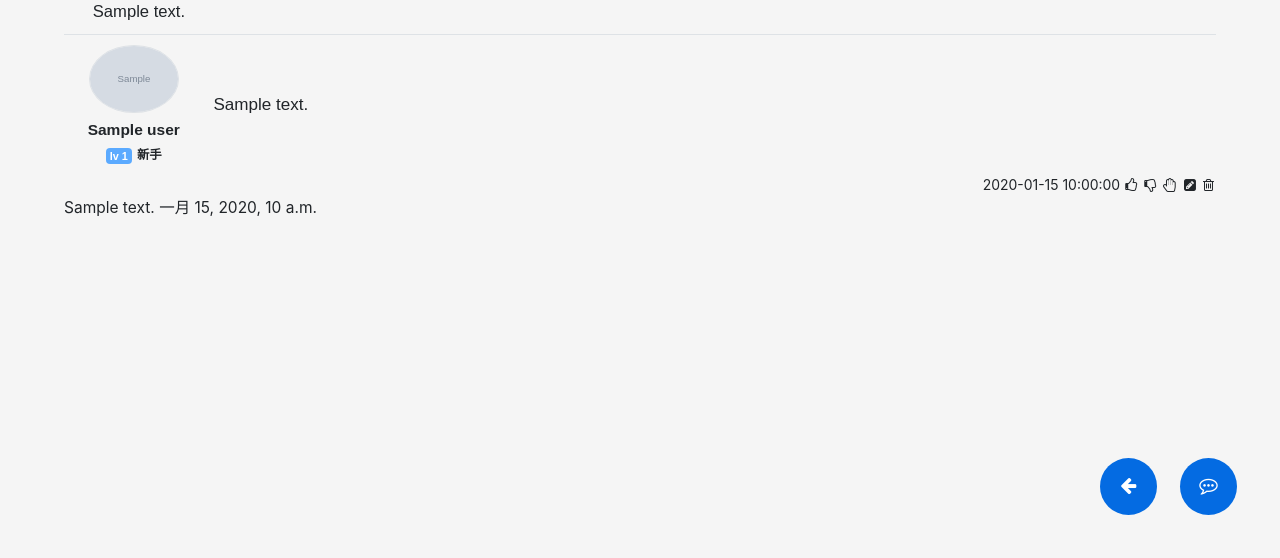
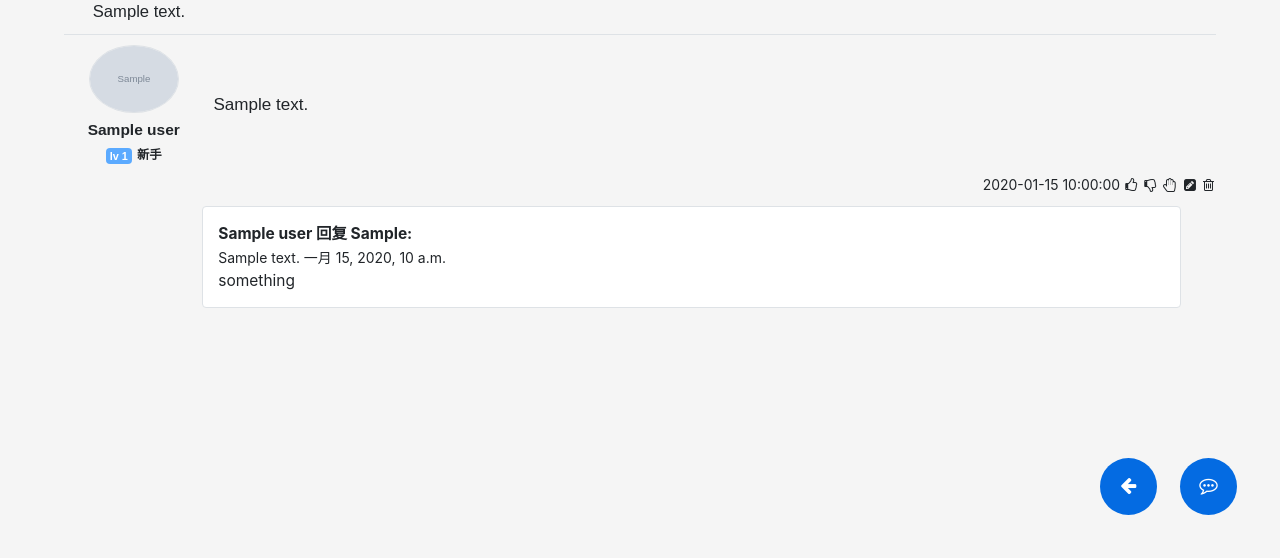
Before and after one commit to lucieniii/rgStuForum, a Django app: template forum/templates/forum/PostContent.html in a window 1280 px wide. Shown: the part 242-800 px from the top of the page. Run offline with Django 3.2, Linux system fonts and the light colour scheme; tables that the repository leaves empty hold one stand-in row (values such as "Sample post"); the template is opened without the code that fills it: values that come from a table or form of the project are taken from there, most other values are stand-ins (such as "Sample title", 1, 10 or a date in 2020); grey boxes marked "Sample" are stand-in pictures; some libraries are stand-ins or nearby versions.

Commit message:
update comment

```diff
--- a/forum/templates/forum/PostContent.html
+++ b/forum/templates/forum/PostContent.html
@@ -112,12 +112,28 @@
                         <i class="fa fa-trash-o" style="margin-left: 5px; padding-right: 2px"></i>
                     </div>
                 </div>
-                {% for subcomments in comment.1 %}
-                    <div>
-                        {{ subcomments.content }}
-                        {{ subcomments.created }}
+                {% if  comment.1|length  > 0 %}
+                    <div class="border rounded sub-comment"
+                         style="margin: 10px 3% 10px 12%; padding: 10px; background-color: rgb(255,255,255)">
+                        {% for subcomments in comment.1 %}
+                            <div class="{% if not forloop.last %}border-bottom{% endif %}" style="margin: 5px">
+                                <div>
+                                    <div style="font-weight:bolder; font-size:1em;">
+                                        {{ subcomments.user }}
+                                        回复
+                                        {{ subcomments.reply_to }}:
+                                    </div>
+                                    <div style="font-size:0.9em; margin-top: 3px">
+                                        {{ subcomments.content }}
+                                        {{ subcomments.created }}
+                                    </div>
+                                </div>
+                                <div>something</div>
+                            </div>
+
+                        {% endfor %}
                     </div>
-                {% endfor %}
+                {% endif %}
             </div>
         {% endfor %}
 
--- a/space/templates/space/space.html
+++ b/space/templates/space/space.html
@@ -125,7 +125,7 @@
                     </div>
                     <div class="userInfo" style="width: 25%; margin: 10px 0; display: flex; flex-direction: column;">
                         <div class="d-sm-flex align-items-sm-center flex-shrink-1">
-                            <img class="rounded-circle" src={{user.avatar.url}}
+                            <img class="rounded-circle" src="{{user.avatar.url}}"
                                  style="width: 25px; height: 25px"/>
                             <span class="font" style="margin-left: 5px; font-size: 14px; font-weight:600;">{{user.name}}</span>
                         </div>
@@ -165,7 +165,7 @@
                 </div>
                 <div class="userInfo" style="width: 25%; margin: 10px 0; display: flex; flex-direction: column;">
                     <div class="d-sm-flex align-items-sm-center flex-shrink-1">
-                        <img class="rounded-circle" src={{user.avatar.url}}
+                        <img class="rounded-circle" src="{{user.avatar.url}}"
                              style="width: 25px; height: 25px"/>
                         <span class="font" style="margin-left: 5px; font-size: 14px; font-weight:600;">{{comment.user.name}}</span>
                     </div>
```
